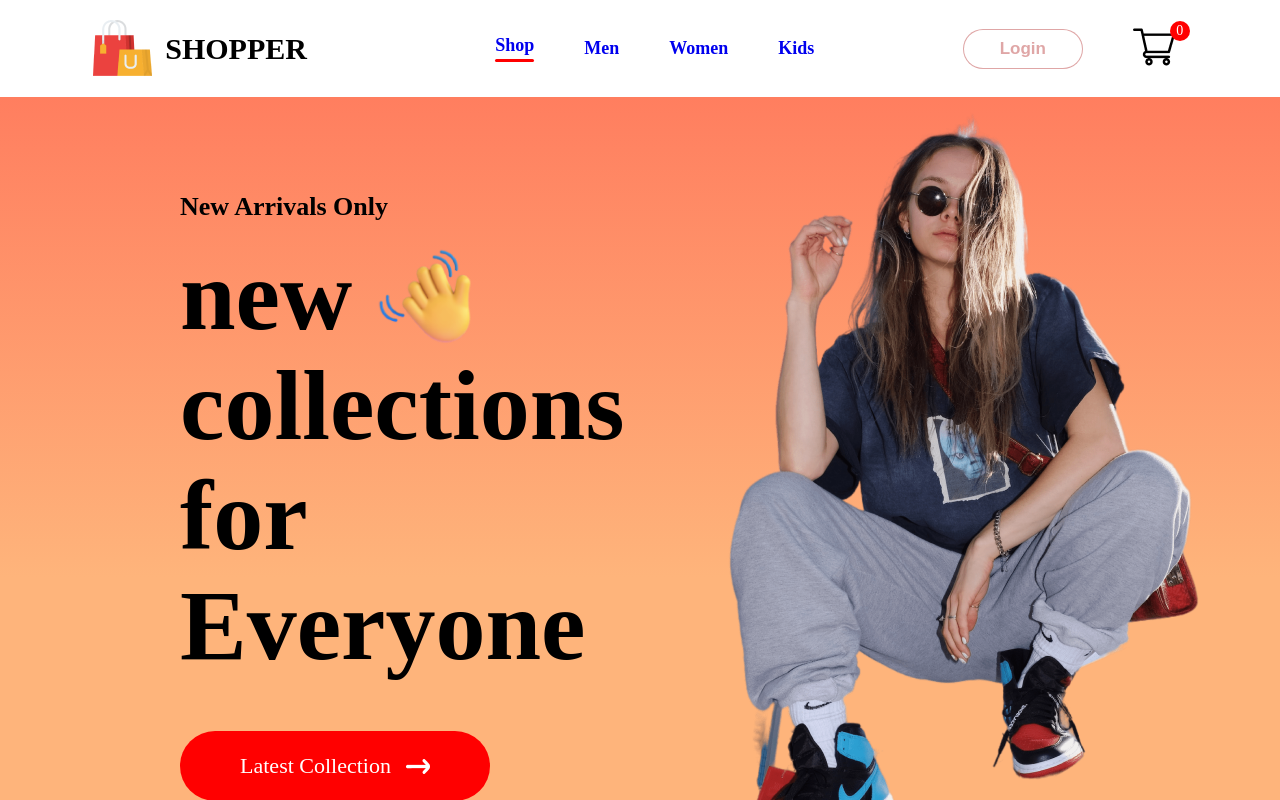
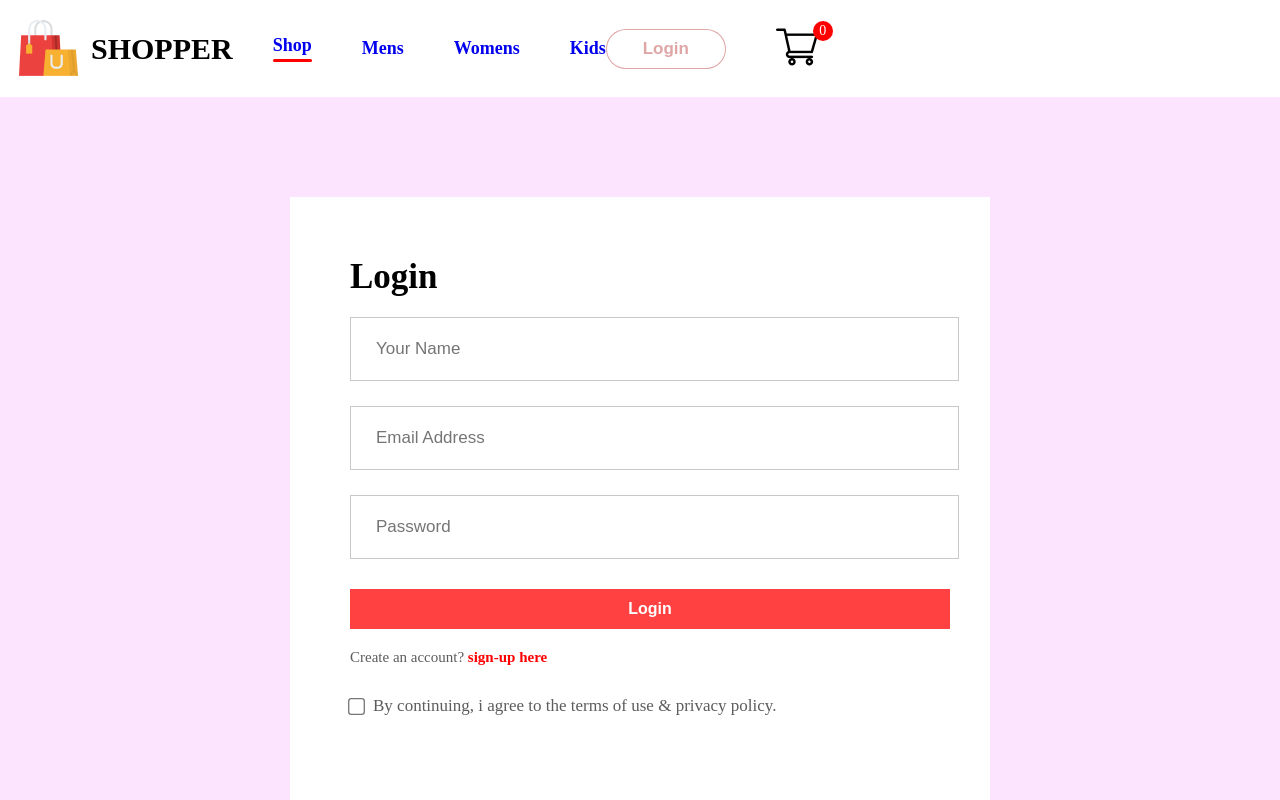
Before and after one commit to GauravTaple/Ecommerce-Website, a React app: page / in a window 1280 px wide. Shown: the top 800 px of the page. Built offline with nearby package versions, Linux system fonts and the light colour scheme; the HTML template or start-up script is replaced by a standard one.

Commit message:
axios added and login functionality added

```diff
--- a/package.json
+++ b/package.json
@@ -10,8 +10,10 @@
     "preview": "vite preview"
   },
   "dependencies": {
+    "axios": "^1.9.0",
     "react": "^19.1.0",
     "react-dom": "^19.1.0",
+    "react-hook-form": "^7.57.0",
     "react-router-dom": "^7.6.0"
   },
   "devDependencies": {
--- a/src/App.tsx
+++ b/src/App.tsx
@@ -19,7 +19,8 @@ function App() {
         <BrowserRouter>
           <Navbar />
           <Routes>
-            <Route path="/" element={<Shop />} />
+            <Route path="/" element={<LoginSignUp />} />
+            <Route path="/shop" element={<Shop />} />
             <Route path="/mens" element={<ShopCategory banner={men_banner} category="men" />} />
             <Route path="/womens" element={<ShopCategory banner={women_banner} category="women" />} />
             <Route path="/kids" element={<ShopCategory banner={kid_banner} category="kid" />} />
@@ -27,7 +28,6 @@ function App() {
               <Route path=":productId" element={<Product />}></Route>
             </Route>
             <Route path="/cart" element={<Cart />} />
-            <Route path="/LoginSignUp" element={<LoginSignUp />} />
           </Routes>
           <Footer />
         </BrowserRouter>
--- a/src/Components/BreadCrumbs/BreadCrumbs.tsx
+++ b/src/Components/BreadCrumbs/BreadCrumbs.tsx
@@ -1,10 +1,10 @@
 import arrow_icon from '../Assets/breadcrum_arrow.png';
 import "./BreadCrumbs.css";
 
-type TBreadcrumbs = {
+export type TBreadcrumbs = {
     product: {
-        category: string;
-        name: string;
+        category?: string;
+        name?: string;
     }
 }
 export const BreadCrumbs = (props: TBreadcrumbs) => {
--- a/src/Components/Navbar/Navbar.tsx
+++ b/src/Components/Navbar/Navbar.tsx
@@ -4,6 +4,7 @@ import cart_icon from '../Assets/cart_icon.png';
 import { useContext, useState } from 'react';
 import { Link } from 'react-router-dom';
 import { ShopContext } from '../../Context/ShopContext';
+import user_icon from '../Assets/man.png'
 
 export const Navbar = () => {
     const [menu, setMenu] = useState("shop");
@@ -21,16 +22,30 @@ export const Navbar = () => {
                 <p>SHOPPER</p>
             </div>
             <ul className='nav-menu'>
-                <li onClick={() => setMenu("shop")}><Link className='Link' to="/">Shop</Link> {menu === "shop" ? <hr /> : <></>}</li>
-                <li onClick={() => setMenu("mens")}><Link className='Link' to="/mens">Men</Link>{menu == "mens" ? <hr /> : <></>}</li>
-                <li onClick={() => setMenu("women")}><Link className='Link' to="/womens">Women</Link>{menu == "women" ? <hr /> : <></>}</li>
-                <li onClick={() => setMenu("kids")}><Link className='Link' to="/kids">Kids</Link>{menu === "kids" ? <hr /> : <></>}</li>
+                <li>
+                    <Link className='Link' to="/shop" onClick={() => setMenu("shop")}>Shop</Link> {menu === "shop" ? <hr /> : <></>}
+                </li>
+                <li>
+                    <Link className='Link' to="/mens" onClick={() => setMenu("men")}>Mens</Link>{menu == "men" ? <hr /> : <></>}
+                </li>
+                <li>
+                    <Link className='Link' to="/womens" onClick={() => setMenu("women")}>Womens</Link>{menu == "women" ? <hr /> : <></>}
+                </li>
+                <li>
+                    <Link className='Link' to="/kids" onClick={() => setMenu("kid")}>Kids</Link>{menu === "kid" ? <hr /> : <></>}
+                </li>
             </ul>
             <div className='nav-login-cart'>
-                <Link to="/LoginSignUp"><button>Login</button></Link>
+                <Link to="/"><button>Login</button></Link>
                 <Link to="/cart"><img src={cart_icon} alt="" /></Link>
                 <div className="nav-cart-count">{getTotalCartItems()}</div>
             </div>
+            <div>
+                <Link to="/">
+                    <img src={user_icon} alt="user" className='user-image' />
+                </Link>
+            </div>
+
         </div>
     )
 }
--- a/src/Components/Popular/Popular.tsx
+++ b/src/Components/Popular/Popular.tsx
@@ -1,7 +1,6 @@
 import "./Popular.css";
 import data_product from "../Assets/data";
 import { Item } from "../Item/Item";
-import type { TProduct } from "../Types/types";
 
 export const Popular = () => {
     return (
@@ -9,8 +8,8 @@ export const Popular = () => {
             <h1>POPULAR IN WOMEN</h1>
             <hr />
             <div className="popular-item">
-                {data_product.map((item: TProduct, i: string | number) => {
-                    return <Item key={i} id={item.id} name={item.name} image={item.image} new_price={item.new_price} old_price={item.old_price} />
+                {data_product.map((item) => {
+                    return <Item key={item.id} id={item.id} name={item.name} image={item.image} new_price={item.new_price} old_price={item.old_price} />
                 })}
             </div>
         </div>
--- a/src/Components/RelatedProducts/RelatedProducts.tsx
+++ b/src/Components/RelatedProducts/RelatedProducts.tsx
@@ -9,8 +9,8 @@ export const RelatedProducts = () => {
             <hr />
             <div className='relatedproducts-item'>
                 {
-                    data_product.map((item, i) => {
-                        return <Item key={i} id={item.id} name={item.name} image={item.image} new_price={item.new_price} old_price={item.old_price} />
+                    data_product.map((item) => {
+                        return <Item key={item.id} id={item.id} name={item.name} image={item.image} new_price={item.new_price} old_price={item.old_price} />
                     })
                 }
             </div>
--- a/src/Components/Types/types.ts
+++ b/src/Components/Types/types.ts
@@ -6,3 +6,8 @@ export type TProduct = {
   old_price: string | number;
   category?: string;
 };
+
+export type TShopCategory = {
+  banner: string;
+  category: string;
+};
--- a/src/Pages/CSS/LoginSignUp.css
+++ b/src/Pages/CSS/LoginSignUp.css
@@ -1,11 +1,11 @@
-.loginsignup{
+.loginsignup {
   width: 100%;
   height: 80vh;
   background: #fce3fe;
   padding-top: 100px;
 }
 
-.loginsignup-container{
+.loginsignup-container {
   width: 580px;
   height: 550px;
   background: white;
@@ -13,29 +13,29 @@
   padding: 40px 60px;
 }
 
-.loginsignup-container h1{
+.loginsignup-container h1 {
   margin: 20px 0px;
   font-size: 35px;
 }
 
-.loginsignup-fields{
+.loginsignup-fields {
   display: flex;
   flex-direction: column;
-    gap:25px;
+  gap: 25px;
   margin-top: 20px;
 }
 
-.loginsignup-fields input{
-    height: 80px;
-    width:100%;
+.loginsignup-fields input {
+  height: 60px;
+  width: 100%;
   padding-left: 25px;
   border: 1px solid #c9c9c9;
   outline: none;
-    color:#5c5c5c;
+  color: #5c5c5c;
   font-size: 17px;
 }
 
-.loginsignup-container button{
+.loginsignup-container button {
   height: 40px;
   width: 600px;
   margin-top: 30px;
@@ -46,24 +46,30 @@
   font-size: 16px;
   cursor: pointer;
 }
-.loginsignup-login{
+.loginsignup-login {
   font-size: 15px;
   margin-top: 20px;
   font-weight: 500;
   color: #5c5c5c;
 }
 
-.loginsignup-login span{
+.loginsignup-login span {
   color: red;
   font-weight: 800;
 }
 
-.loginsignup-agree{
+.loginsignup-agree {
   display: flex;
   gap: 10px;
   margin-top: 30px;
-    font-size: 16px;
+  font-size: 17px;
   font-weight: 500;
   align-items: center;
-    color: #5c5c5c
+  color: #5c5c5c;
 }
+
+.error {
+  color: red;
+  font-size: 15px;
+  margin-top: -20px;
+}
--- a/src/Pages/LoginSignUp.tsx
+++ b/src/Pages/LoginSignUp.tsx
@@ -1,22 +1,77 @@
-import React from 'react'
+import { useForm } from "react-hook-form"
 import "./CSS/LoginSignUp.css"
+import axios from "axios";
+import { useState } from "react";
+import { useNavigate } from "react-router-dom";
+
+interface TLogin {
+    name: string;
+    email: string;
+    password: string;
+    agree: string;
+}
+//----------------------------------------------------------------------
 export const LoginSignUp = () => {
+    const { handleSubmit, register, formState: { errors } } = useForm<TLogin>();
+    const [loginData, setLoginData] = useState();
+    console.log(loginData, "loginData------");
+    const navigate = useNavigate();
+
+    const onSubmit = async (payload: TLogin) => {
+        try {
+            const response = await axios.post("https://api.escuelajs.co/api/v1/auth/login", payload, {
+                headers: {
+                    'Content-Type': 'application/json'
+                }
+            });
+            localStorage.setItem("token", JSON.stringify(response.data));
+            setLoginData(response.data)
+            alert("Login Success");
+            navigate('/shop');
+        } catch (error) {
+            console.log(error, "error------");
+            alert("Bad Credentials")
+        }
+    }
+
     return (
         <div className='loginsignup'>
+            <form onSubmit={handleSubmit(onSubmit)}>
                 <div className="loginsignup-container">
-                <h1>Sign Up</h1>
+                    <h1>Login</h1>
                     <div className="loginsignup-fields">
-                    <input type="text" placeholder='Your Name' />
-                    <input type="email" placeholder='Email Address' />
-                    <input type="password" placeholder='Password' />
+                        <input
+                            type="text"
+                            placeholder='Your Name'
+                            {...register("name", { required: "Name is required" })}
+                        />
+                        {errors.name && <p className="error">{(errors.name.message as string)}</p>}
+                        <input
+                            type="email"
+                            placeholder='Email Address'
+                            {...register("email", { required: "Email is required" })}
+                        />
+                        {errors.email && <p className="error">{errors.email.message as string}</p>}
+                        <input
+                            type="password"
+                            placeholder='Password'
+                            {...register("password", { required: "Password is required" })}
+                        />
+                        {errors.password && <p className="error">{errors.password.message as string}</p>}
                     </div>
-                <button>Continue</button>
-                <p className="loginsignup-login">Already have an account? <span>Login here</span></p>
+                    <button >Login</button>
+                    <p className="loginsignup-login">Create an account? <span style={{ cursor: 'pointer' }}>sign-up here</span></p>
                     <div className="loginsignup-agree">
-                    <input type="checkbox" name="" id="" />
+                        <input
+                            type="checkbox"
+                            {...register("agree", { required: true })}
+                            style={{ cursor: 'pointer', transform: 'scale(1.3)' }}
+                        />
                         <p>By continuing, i agree to the terms of use & privacy policy.</p>
                     </div>
+                    {errors.agree && <p className="error" style={{ marginTop: 2 }}>You must agree before continuing.</p>}
                 </div>
+            </form>
         </div>
     )
 }
--- a/src/Pages/Product.tsx
+++ b/src/Pages/Product.tsx
@@ -7,9 +7,17 @@ import { DescriptionBox } from "../Components/DescriptionBox/DescriptionBox";
 import { RelatedProducts } from "../Components/RelatedProducts/RelatedProducts";
 
 export const Product = () => {
-    const { all_product } = useContext(ShopContext);
+    const shopContext = useContext(ShopContext);
+    if (!shopContext) {
+        throw new Error("")
+    }
+    const { all_product } = shopContext;
+
     const { productId } = useParams();
     const product = all_product.find((e) => e.id === Number(productId));
+    if (!product) {
+        return <div>Product not found</div>;
+    }
 
     return (
         <div>
```
Also changed, not shown: src/Components/Navbar/Navbar.css (+22 -16 lines), src/Pages/ShopCategory.tsx (+10 -5 lines), src/Components/Assets/man.png (added), 1 other file (tests, documents, lock files or other folders). Lines whose indentation alone changed are shown as unchanged.
